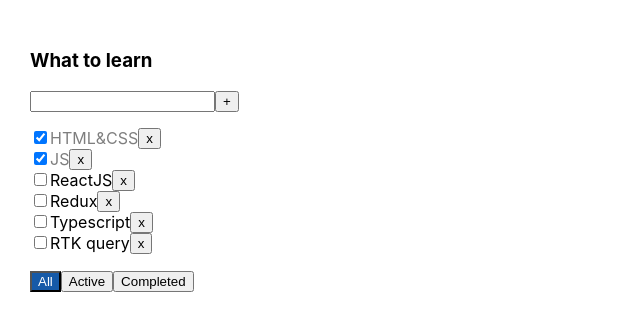
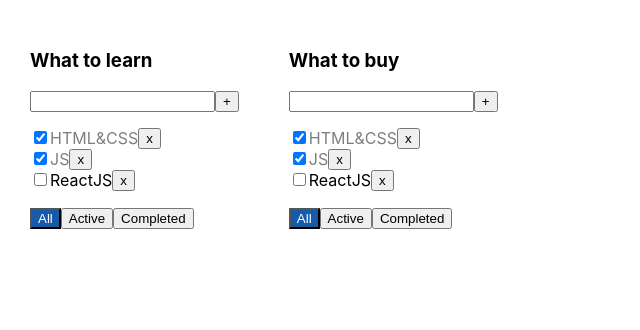
Before and after one commit to RomanHass/todolist, a React (Vite) app: page / in a window 1280 px wide. Shown: the top 330 px of the page, without its empty margins (0-640 px from the left). Built offline with nearby package versions, Linux system fonts and the light colour scheme.

Commit message:
Add: Todolists array and change the filtering logic for tasks in todolists

```diff
--- a/src/App.tsx
+++ b/src/App.tsx
@@ -1,7 +1,13 @@
 import { useState } from 'react'
 import './App.css'
-import { Todolist } from './components/Todolist'
+import { FilterValuesType, Todolist } from './components/Todolist'
 import { v1 } from 'uuid'
+
+export type TodolistType = {
+  id: string
+  title: string
+  filter: FilterValuesType
+}
 
 export type TaskType = {
   id: string
@@ -9,16 +15,16 @@
   isDone: boolean
 }
 
-export type FilterValuesType = 'all' | 'active' | 'completed'
-
 export const App = () => {
   const [tasks, setTasks] = useState<TaskType[]>([
     { id: v1(), title: 'HTML&CSS', isDone: true },
     { id: v1(), title: 'JS', isDone: true },
     { id: v1(), title: 'ReactJS', isDone: false },
-    { id: v1(), title: 'Redux', isDone: false },
-    { id: v1(), title: 'Typescript', isDone: false },
-    { id: v1(), title: 'RTK query', isDone: false },
+  ])
+
+  const [todolists, setTodolists] = useState<TodolistType[]>([
+    { id: v1(), title: 'What to learn', filter: 'all' },
+    { id: v1(), title: 'What to buy', filter: 'all' },
   ])
 
   const removeTask = (taskId: string) => {
@@ -34,15 +40,25 @@
     setTasks(tasks.map(t => (t.id === taskId ? { ...t, isDone } : t)))
   }
 
+  const changeTodolistFilter = (todolistId: string, newFilterValue: FilterValuesType) => {
+    setTodolists(todolists.map(tl => (tl.id === todolistId ? { ...tl, filter: newFilterValue } : tl)))
+  }
+
   return (
     <div className="app">
+      {todolists.map(tl => (
         <Todolist
-        title={'What to learn'}
+          key={tl.id}
+          id={tl.id}
+          title={tl.title}
           tasks={tasks}
+          filter={tl.filter}
           removeTask={removeTask}
           addTask={addTask}
           changeTaskStatus={changeTaskStatus}
+          changeTodolistFilter={changeTodolistFilter}
         />
+      ))}
     </div>
   )
 }
--- a/src/components/Todolist.tsx
+++ b/src/components/Todolist.tsx
@@ -1,18 +1,31 @@
 import { useState, KeyboardEvent, ChangeEvent } from 'react'
-import { FilterValuesType, TaskType } from '../App'
+import { TaskType } from '../App'
 import { Button } from './Button'
 import { Task } from './Tasks'
 
+export type FilterValuesType = 'all' | 'active' | 'completed'
+
 type PropsType = {
+  id: string
   title: string
   tasks: TaskType[]
+  filter: FilterValuesType
   removeTask: (id: string) => void
   addTask: (title: string) => void
   changeTaskStatus: (id: string, isDone: boolean) => void
+  changeTodolistFilter: (todolistId: string, newFilterValue: FilterValuesType) => void
 }
 
-export const Todolist = ({ title, tasks, removeTask, addTask, changeTaskStatus }: PropsType) => {
-  const [filter, setFilter] = useState('all')
+export const Todolist = ({
+  id,
+  title,
+  tasks,
+  filter,
+  removeTask,
+  addTask,
+  changeTaskStatus,
+  changeTodolistFilter,
+}: PropsType) => {
   const [inputValue, setInputValue] = useState('')
   const [error, setError] = useState<null | string>(null)
 
@@ -41,8 +54,8 @@
     changeTaskStatus(taskId, isDone)
   }
 
-  const changeFilterHandler = (filter: FilterValuesType) => {
-    setFilter(filter)
+  const changeFilterHandler = (newFilerValue: FilterValuesType) => {
+    changeTodolistFilter(id, newFilerValue)
   }
 
   const getFilteredTasks = () => {
```
Lines whose indentation alone changed are shown as unchanged.
